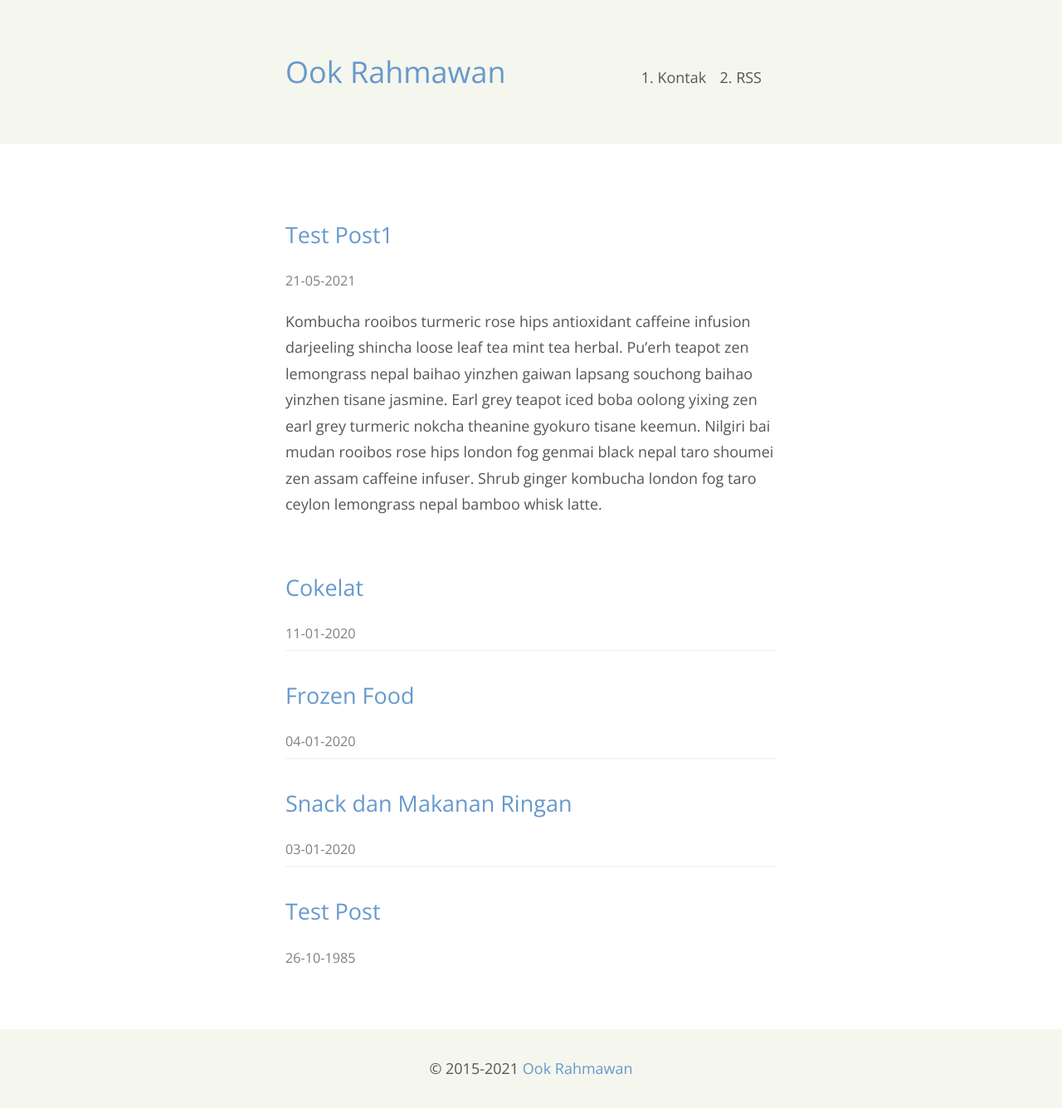
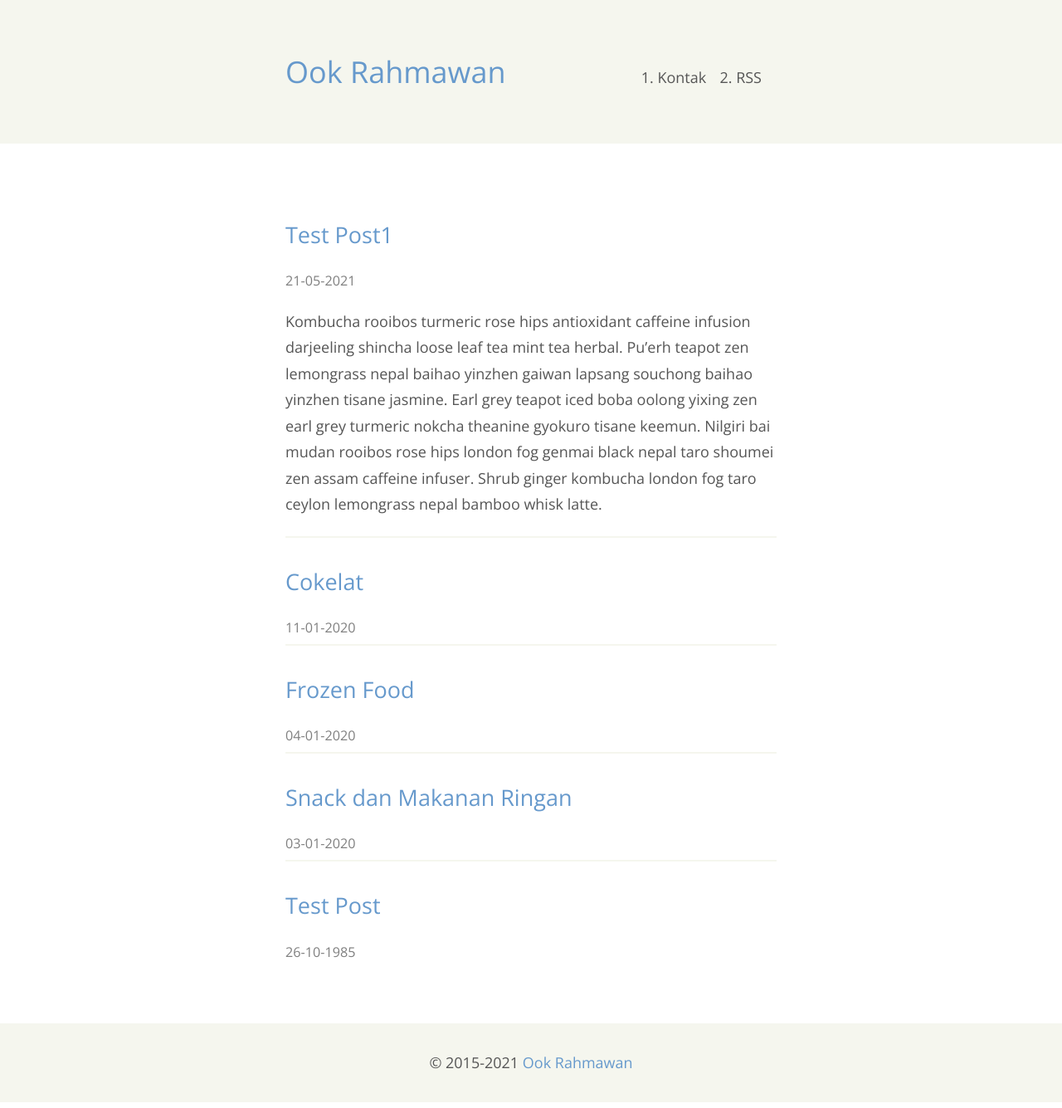
Before and after one commit to krhmwn/krhmwn, a Jekyll site: the page built from index.html, in a window 1280 px wide. Shown: the whole page at 83% size. Built offline with Jekyll 4.4.1, drawn with Linux system fonts in a browser that asks for light colours.

Commit message:
update v.1.0.19

```diff
--- a/index.html
+++ b/index.html
@@ -3,14 +3,14 @@
 title: null
 ---
 
-<article class="post">{% for post in site.posts limit:1 %}
-<ul>
+<article class="post">
+<ul>{% for post in site.posts limit:1 %}
 <li>
 <h2><a href="{{ post.url }}">{{ post.title }}</a></h2>
 <time datetime="{{ post.date | date: '%Y-%m-%d' }}">{{ post.date | date: "%d-%m-%Y" }}</time>{{post.excerpt}}
 </li>
-</ul>{% endfor %}
-<ul>{% for post in site.posts offset:1 limit:4 %}
+{% endfor %}
+{% for post in site.posts offset:1 limit:4 %}
 <li>
 <h2><a href="{{ post.url }}">{{ post.title }}</a></h2>
 <time datetime="{{ post.date | date: '%Y-%m-%d' }}">{{ post.date | date: "%d-%m-%Y" }}</time>
```
